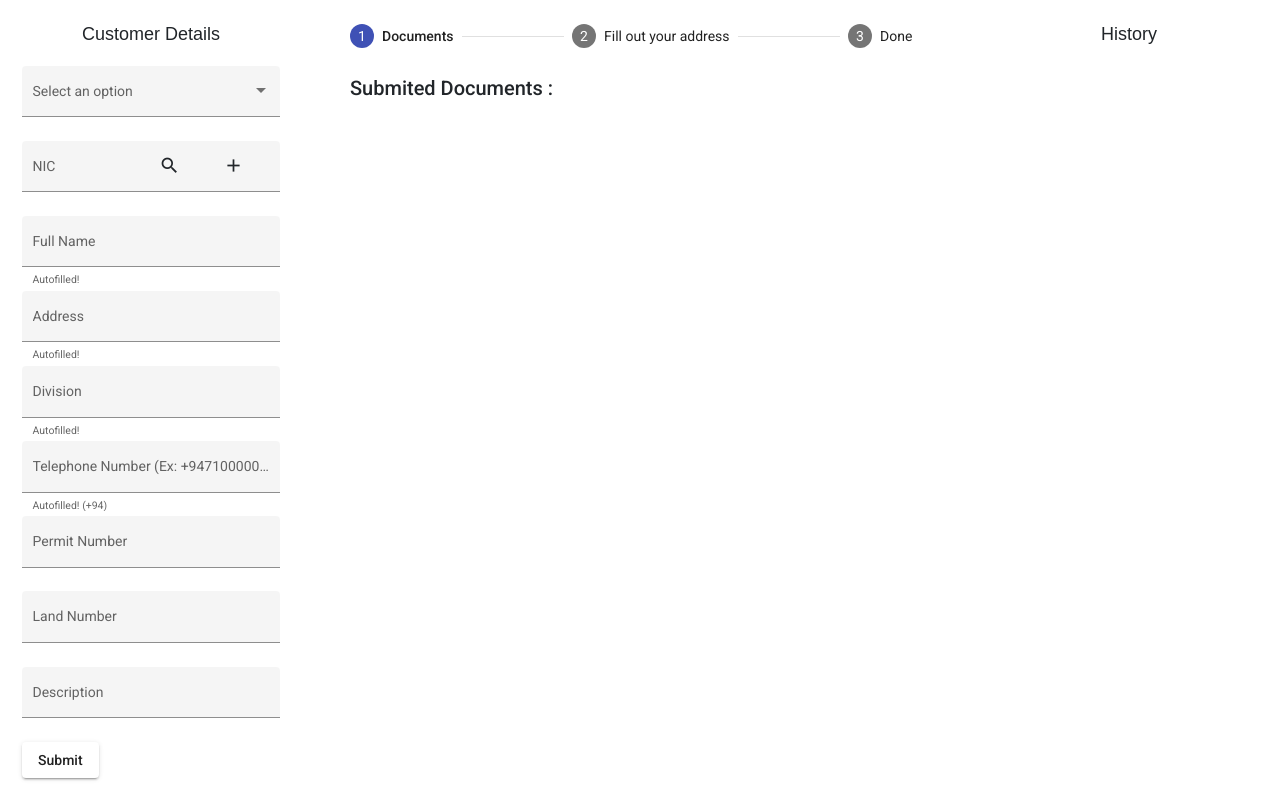
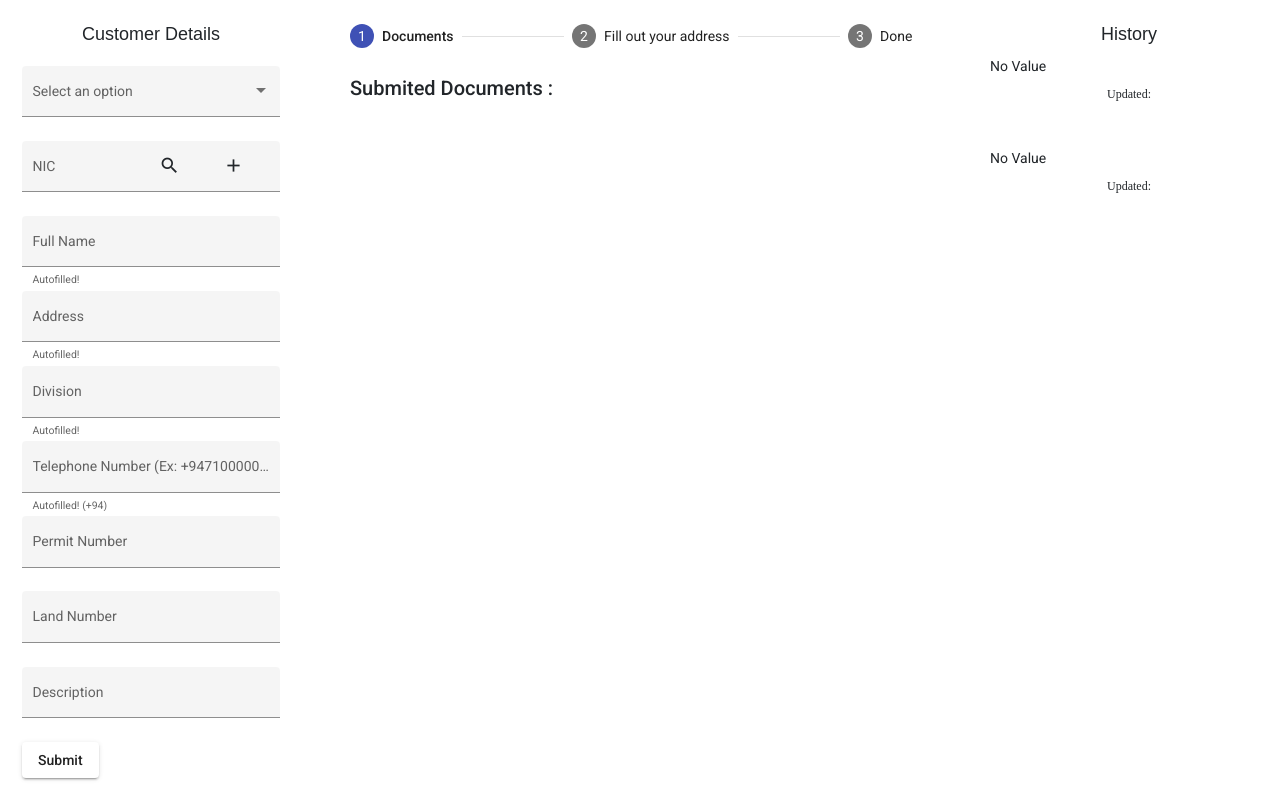
Before and after one commit to sankawarapitiya/uitest, an Angular app: page /w1 in a window 1280 px wide. Built offline with nearby package versions, Linux system fonts and the light colour scheme.

Commit message:
precentage added

```diff
--- a/src/app/wz1/wz1.component.css
+++ b/src/app/wz1/wz1.component.css
@@ -3,11 +3,12 @@
         width: 100%;
     }
 
-.form-padding{
+    .form-padding {
         padding: 2px;
         margin: 20px;
     }
-.text-bold{
+
+    .text-bold {
         font-size: large;
         font-family: Arial, Helvetica, sans-serif;
     }
@@ -19,3 +20,57 @@
     .mat-option-text.mat-option-text {
         white-space: normal;
     }
+
+
+    .figure {
+        width: 100%;
+        padding: 0;
+        margin: 0 0 .5rem 0;
+    }
+    .figCaption {
+      text-align: center;
+    }
+     .figCaption .__text {
+        font-family: 'Source Sans Pro';
+        font-size: 12px;
+        padding: 0 .5rem;
+      }
+    .circular-chart {
+      display: block;
+      max-width: 75px;
+      max-height: 75px;
+      margin: 0 auto;
+    }
+
+    .circle-bg {
+      fill: none;
+      stroke: #eee;
+      stroke-width: 3.8;
+    }
+
+    .circle {
+      fill: none;
+      stroke-width: 1.2;
+      stroke-linecap: round;
+      animation: progress 1s ease-out forwards;
+    }
+
+    @keyframes progress {
+      0% {
+        stroke-dasharray: 0 100;
+      }
+    }
+
+    .circular-chart.orange .circle {
+      stroke: #ff9f00;
+    }
+    .circular-chart.blue .circle {
+      stroke: #5093d5;
+    }
+    .percentage {
+      fill: #085280;
+      font-family: 'Source Sans Pro';
+      font-size: 12px;
+      text-anchor: middle;
+      font-weight: 600;
+    }
--- a/src/app/wz1/wz1.component.html
+++ b/src/app/wz1/wz1.component.html
@@ -7,10 +7,7 @@
       <form (submit)="$event.preventDefault()">
         <mat-form-field appearance="fill">
           <mat-label>Select an option</mat-label>
-          <mat-select
-            [(value)]="selected"
-            (selectionChange)="onJobChange($event.value)"
-          >
+          <mat-select [(value)]="selected" (selectionChange)="onJobChange($event.value)">
             <mat-option value="{{ item.id }}" *ngFor="let item of options">
               <p>{{ item.id }} - {{ item.category }}</p>
             </mat-option>
@@ -67,7 +64,7 @@
     </div>
   </div>
   <div class="col-md-6">
-    <mat-stepper [linear]="isLinear" #stepper>
+    <mat-stepper [linear]="isLinear" #stepper (selectionChange)="onStepChange($event)">
       <mat-step [stepControl]="documentGroup">
         <form [formGroup]="documentGroup">
           <ng-template matStepLabel>Documents</ng-template>
@@ -82,7 +79,7 @@
                   </mat-checkbox>
                 </p>
                 <mat-form-field class="example-full-width" *ngIf="item.type == 'input'">
-                  <mat-label>   {{ item.value}}</mat-label>
+                  <mat-label> {{ item.value}}</mat-label>
                   <input type="text" matInput formControlName="{{ item.contolName }}" placeholder="{{ item.value}}">
                 </mat-form-field>
               </div>
@@ -98,18 +95,12 @@
         <form [formGroup]="verificationGroup">
           <section class="example-section" [formGroup]="verificationGroup">
             <div class="row" *ngIf="selectedObject != null">
-              <div
-                class="col-6"
-                *ngFor="
+              <div class="col-6" *ngFor="
                   let verify of selectedObject?.verification;
                   let i = index
-                "
-              >
+                ">
                 <p>
-                  <mat-checkbox
-                    formControlName="{{ verify?.contolName }}"
-                    required
-                  >
+                  <mat-checkbox formControlName="{{ verify?.contolName }}" required>
                     {{ verify.value }}
                   </mat-checkbox>
                 </p>
@@ -137,7 +128,56 @@
   <div class="col-md-3">
     <div class="column">
       <p class="text-center mt-4 text-bold">History</p>
+      <div class="container">
+        <figure class="figure">
+          <ng-container *ngIf="percentage; else noValue">
+            <svg viewBox="0 0 36 36" class="circular-chart blue">
+              <title>Percentage chart showing confidence level for this appraisal at {{percentage}}%</title>
+              <path class="circle-bg" d="M18 2.0845
+                    a 15.9155 15.9155 0 0 1 0 31.831
+                    a 15.9155 15.9155 0 0 1 0 -31.831" />
+              <path class="circle" [attr.stroke-dasharray]="formattedDashArray" d="M18 2.0845
+                    a 15.9155 15.9155 0 0 1 0 31.831
+                    a 15.9155 15.9155 0 0 1 0 -31.831" />
+              <text x="18" y="22.35" class="percentage">{{percentage}}%</text>
+            </svg>
+          </ng-container>
+          <ng-template #noValue>
+            No Value
+          </ng-template>
+        </figure>
+        <figcaption class="figCaption">
+          <p class="__text">Updated: </p>
+        </figcaption>
+
+      </div>
+
+      <div class="column form-padding"></div>
     </div>
-    <div class="column form-padding"></div>
+
+    <div class="column">
+      <div class="container">
+        <figure class="figure">
+          <ng-container *ngIf="percentage; else noValue">
+            <svg viewBox="0 0 36 36" class="circular-chart blue">
+              <title>Percentage chart showing confidence level for this appraisal at {{percentage}}%</title>
+              <path class="circle-bg" d="M18 2.0845
+                a 15.9155 15.9155 0 0 1 0 31.831
+                a 15.9155 15.9155 0 0 1 0 -31.831" />
+              <path class="circle" [attr.stroke-dasharray]="formattedDashArray" d="M18 2.0845
+                a 15.9155 15.9155 0 0 1 0 31.831
+                a 15.9155 15.9155 0 0 1 0 -31.831" />
+              <text x="18" y="22.35" class="percentage">{{percentage}}%</text>
+            </svg>
+          </ng-container>
+          <ng-template #noValue>
+            No Value
+          </ng-template>
+        </figure>
+        <figcaption class="figCaption">
+          <p class="__text">Updated: </p>
+        </figcaption>
+
+      </div>
+    </div>
   </div>
-</div>
--- a/src/app/wz1/wz1.component.ts
+++ b/src/app/wz1/wz1.component.ts
@@ -1,5 +1,5 @@
 import { AutofillMonitor } from '@angular/cdk/text-field';
-import { Component, OnInit } from '@angular/core';
+import { Component, Input, OnInit } from '@angular/core';
 import {
   AbstractControl,
   FormBuilder,
@@ -18,7 +18,8 @@ export class Wz1Component implements OnInit {
   isLinear = false;
   selected = '';
   selectedObject: any;
-  // counterPresentage : {iv: number, v : number, p : number} =
+  // public percentage : number = 0;
+  @Input() percentage?: string;
 
   documentGroup: FormGroup = new FormGroup({});
   verificationGroup: FormGroup = new FormGroup({});
@@ -134,11 +135,7 @@ export class Wz1Component implements OnInit {
   genarateForm(selectedObject: any) {
     this.documentGroup.reset();
     this.verificationGroup.reset();
-
-
-    console.log(selectedObject);
     selectedObject?.checkDoc.forEach((element: any) => {
-      console.log(element.contolName);
       this.documentGroup?.addControl(
         element?.contolName,
         new FormControl('', Validators.required)
@@ -153,36 +150,42 @@ export class Wz1Component implements OnInit {
     });
   }
 
-
-  check() : {iv: number, v : number, p : number}{
-    const documentGroupcontrols = this.documentGroup.controls ;
-    const verificationGroupcontrols = this.verificationGroup.controls ;
+  public onStepChange(event: any): void {
+    this.percentage = this.check().toString();
+  }
+  get formattedDashArray() {
+    return this.percentage + ', 100';
+  }
+  check(): number {
+    const documentGroupcontrols = this.documentGroup.controls;
+    const verificationGroupcontrols = this.verificationGroup.controls;
     const invalidArr = [];
     const validArr = [];
 
 
     for (const name in documentGroupcontrols) {
       if (documentGroupcontrols[name].status === 'INVALID') {
-         invalidArr.push(name);
-      }else{
+        invalidArr.push(name);
+      } else {
         validArr.push(name);
       }
     }
 
     for (const name in verificationGroupcontrols) {
       if (verificationGroupcontrols[name].status === 'INVALID') {
-         invalidArr.push(name);
-      }else{
+        invalidArr.push(name);
+      } else {
         validArr.push(name);
       }
     }
     console.log(`valid count : ${validArr.length}`)
     console.log(`invalid count : ${invalidArr.length}`)
-
-    return {iv :validArr.length, v : invalidArr.length, p:100 }
+    const presentage = Math.round(validArr.length / (validArr.length + invalidArr.length) * 100)
+    console.log(presentage)
+    return presentage
   }
 
-  ngOnInit(): void {}
+  ngOnInit(): void { }
 
   // checkDoc = this._formBuilder.group({
   //   requestLetter: [false, Validators.required],
@@ -211,7 +214,7 @@ export class Wz1Component implements OnInit {
   //   verification: this.verification,
   // });
 
-  onSubmit() {}
+  onSubmit() { }
 }
 
 function ViewChild(arg0: string, arg1: { read: any }) {
```
Lines whose indentation alone changed are shown as unchanged.
